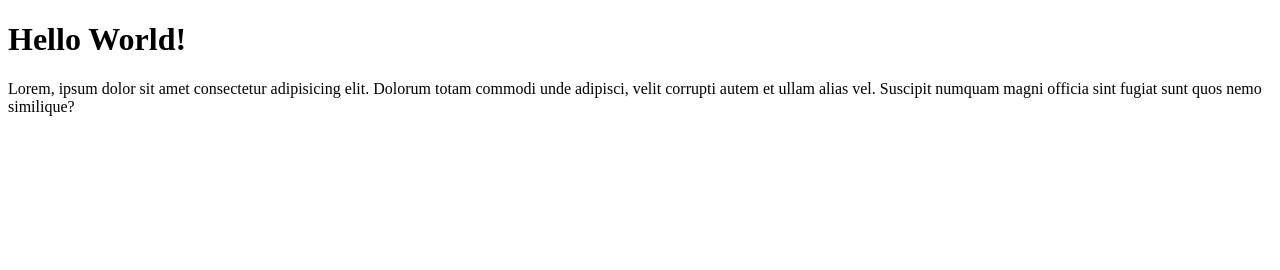
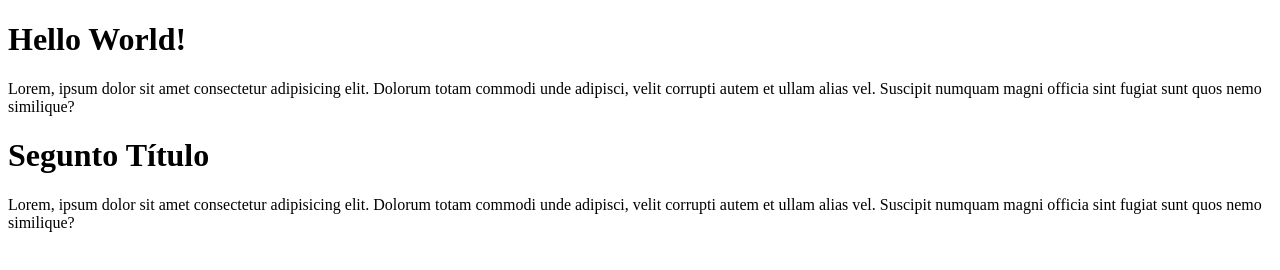
Before and after one commit to leopachecof/teste_repo, a plain HTML site: page index.html in a window 1280 px wide. Drawn offline with Linux system fonts and the light colour scheme.

Commit message:
Ateração do testo, inclusão de novo título e novo paragrafo

```diff
--- a/index.html
+++ b/index.html
@@ -9,5 +9,7 @@
 <body>
     <h1>Hello World!</h1>
     <p>Lorem, ipsum dolor sit amet consectetur adipisicing elit. Dolorum totam commodi unde adipisci, velit corrupti autem et ullam alias vel. Suscipit numquam magni officia sint fugiat sunt quos nemo similique?</p>
+    <h1>Segunto Título</h1>
+    <p>Lorem, ipsum dolor sit amet consectetur adipisicing elit. Dolorum totam commodi unde adipisci, velit corrupti autem et ullam alias vel. Suscipit numquam magni officia sint fugiat sunt quos nemo similique?</p>
 </body>
 </html>
```
